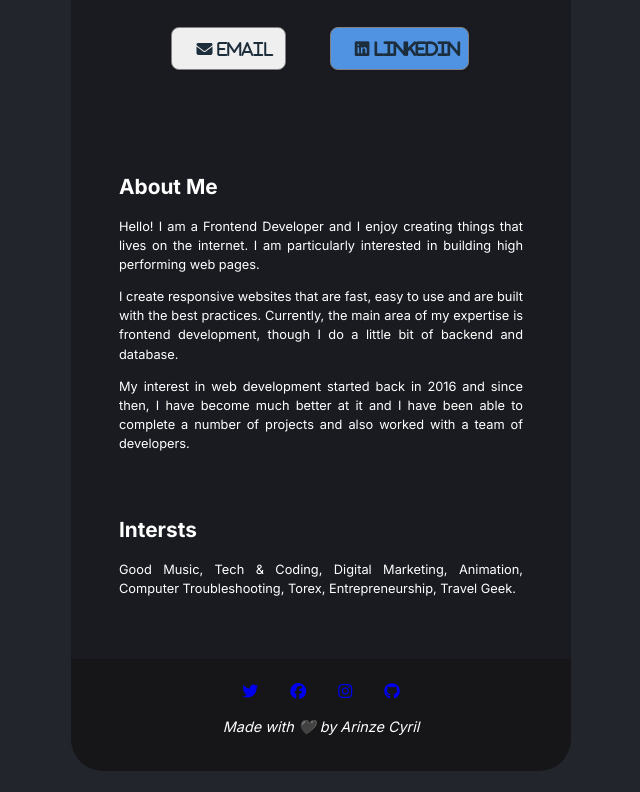
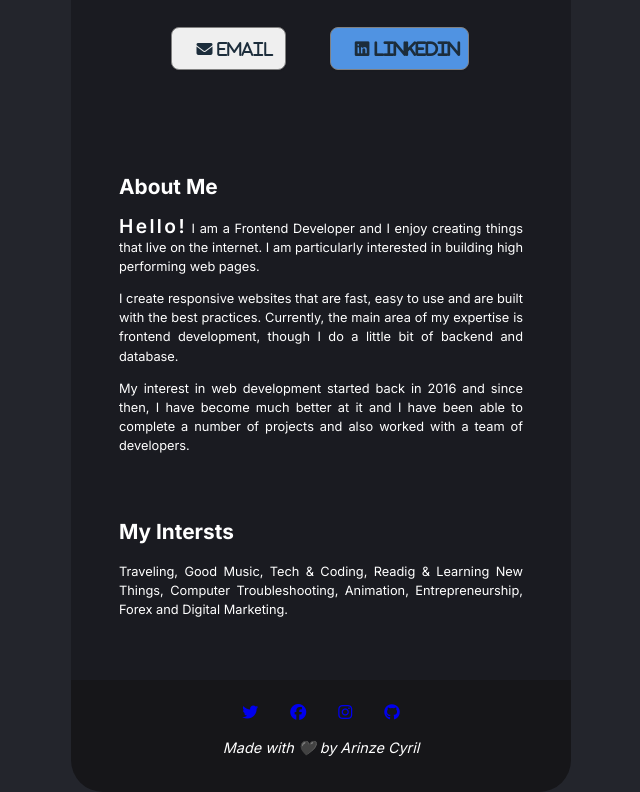
Before and after one commit to ArinzeCyril/arinecyril.github.io, a React (Create React App) app: page / in a window 1280 px wide. Shown: the part 706-1498 px from the top of the page, without its empty margins (319-959 px from the left). Before the commit the page ends 1477 px from the top, so only its background shows below. Built offline with nearby package versions, Linux system fonts and the light colour scheme.

Commit message:
new commit

```diff
--- a/src/Main.js
+++ b/src/Main.js
@@ -3,8 +3,8 @@ export default function Main() {
     <main>
         <section>
             <h2>About Me</h2>
-            <p>Hello! I am a Frontend Developer and I enjoy
-              creating things that lives on the internet. I am particularly
+            <p><span id="hello">Hello!</span> I am a Frontend Developer and I enjoy
+              creating things that live on the internet. I am particularly
               interested in building high performing web pages.
           </p>
           <p>
@@ -19,9 +19,9 @@ export default function Main() {
         </section>
 
         <section>
-            <h2>Intersts</h2>
-            <p>Good Music, Tech & Coding, Digital Marketing, Animation,
-              Computer Troubleshooting, Torex, Entrepreneurship, Travel Geek.
+            <h2>My Intersts</h2>
+            <p>Traveling, Good Music, Tech & Coding, Readig & Learning New Things,
+              Computer Troubleshooting, Animation, Entrepreneurship, Forex and  Digital Marketing.
             </p>
         </section>
     </main>
--- a/src/style.css
+++ b/src/style.css
@@ -122,6 +122,12 @@ main p {
     line-height: 1.2rem;
 }
 
+#hello {
+    font-size: 1.2rem;
+    font-weight: 600;
+    letter-spacing: .15rem;
+}
+
 footer {
     position: relative;
     top: .5rem;
```
